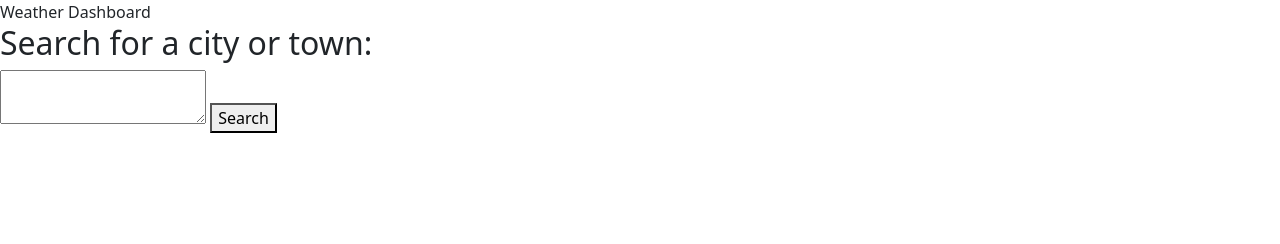
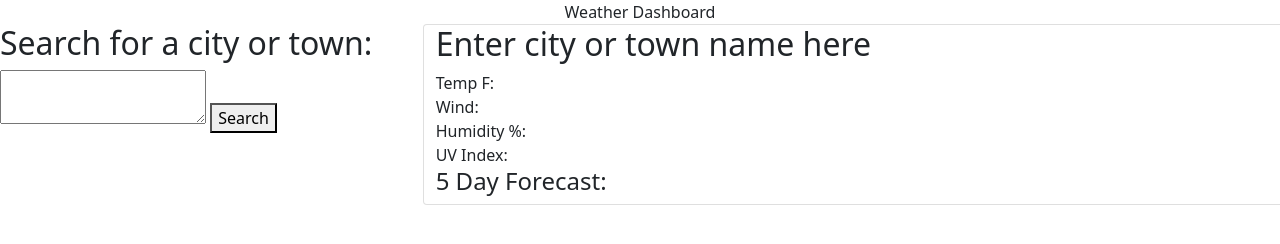
Before and after one commit to BrandonConte/WeatherDashboard-Week6, a plain HTML site: page index.html in a window 1280 px wide. Drawn offline with nearby package versions, Linux system fonts and the light colour scheme.

Commit message:
added cards for the weather 5 day and inserted scripts

```diff
--- a/index.html
+++ b/index.html
@@ -13,7 +13,7 @@
     <title>Weather Dashboard</title>
 </head>
 <body>
-    <header>
+    <header style="text-align: center">
         Weather Dashboard
     </header>
     <!-- Div container -->
@@ -23,7 +23,24 @@
             <textarea id="citySearch"></textarea>
             <button class="search" id="search">Search</button>
         </div>
+        <div class="col-8 card">
+            <div class="current-city">
+                <h2 id="city">Enter city or town name here</h2>
+                <div id="temperature" class="mainStats">Temp F:</div>
+                <div id="humidity" class="mainStats">Wind:</div>
+                <div id="uvIndex" class="mainStats">Humidity %:</div>
+                <div id="wind" class="mainStats">UV Index:</div>
+            </div>
+            <div id="forecast">
+                <h4>5 Day Forecast:</h4>
+            </div>
+        </div>
+    </div>
 
-    </div>
+    <!-- Scripts -->
+    <script src="https://code.jquery.com/jquery-3.4.1.min.js"></script>
+    <script src="https://cdnjs.cloudflare.com/ajax/libs/moment.js/2.24.0/moment.min.js"></script>
+    <script src="./assets/js/script.js"></script>
+
 </body>
 </html>
```
